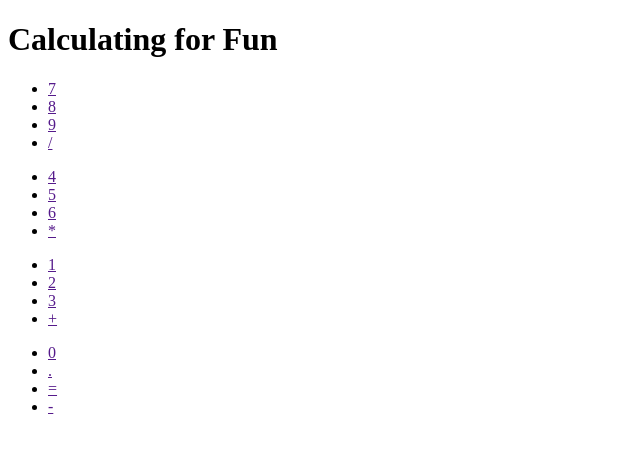
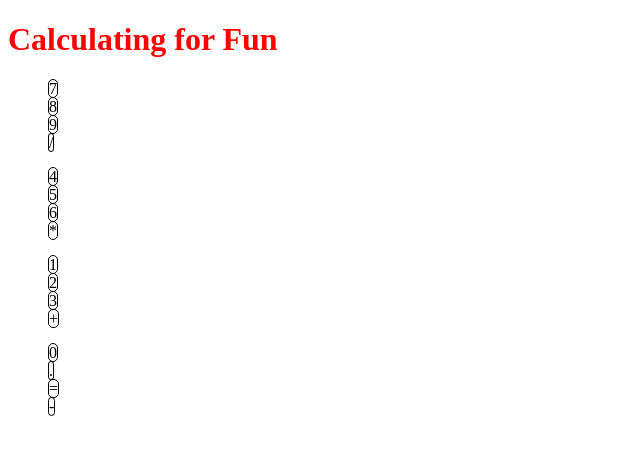
Before and after one commit to MicahBear/legendary-robot, a website: page public/index.html in a window 1280 px wide. Shown: the whole page, without its empty margins (0-640 px from the left). Drawn offline with Linux system fonts and the light colour scheme.

Commit message:
update to express static folder

```diff
--- a/public/app.js
+++ b/public/app.js
@@ -0,0 +1 @@
+document.querySelector('#calculator-window')
--- a/public/index.html
+++ b/public/index.html
@@ -4,7 +4,7 @@
     <meta charset="UTF-8" />
     <meta http-equiv="X-UA-Compatible" content="IE=edge" />
     <meta name="viewport" content="width=device-width, initial-scale=1.0" />
-    <link rel="stylesheet" type="text/css" href="/public/style.css" />
+    <link rel="stylesheet" href="../style.css" />
     <title>Document</title>
   </head>
   <body>
@@ -15,34 +15,34 @@
         <div id="button_container">
           <div class="first_row">
             <ul class="">
-              <li class="button_holder"><a href="">7</a></li>
-              <li class="button_holder"><a href="">8</a></li>
-              <li class="button_holder"><a href="">9</a></li>
-              <li class="button_holder"><a href="">/</a></li>
+              <li class="button_holder"><a class="number">7</a></li>
+              <li class="button_holder"><a class="number">8</a></li>
+              <li class="button_holder"><a class="number">9</a></li>
+              <li class="button_holder"><a class="number">/</a></li>
             </ul>
           </div>
           <div class="second_row">
             <ul class="">
-              <li class="button_holder"><a href="">4</a></li>
-              <li class="button_holder"><a href="">5</a></li>
-              <li class="button_holder"><a href="">6</a></li>
-              <li class="button_holder"><a href="">*</a></li>
+              <li class="button_holder"><a class="number">4</a></li>
+              <li class="button_holder"><a class="number">5</a></li>
+              <li class="button_holder"><a class="number">6</a></li>
+              <li class="button_holder"><a class="number">*</a></li>
             </ul>
           </div>
           <div class="third_row">
             <ul class="">
-              <li class="button_holder"><a href="">1</a></li>
-              <li class="button_holder"><a href="">2</a></li>
-              <li class="button_holder"><a href="">3</a></li>
-              <li class="button_holder"><a href="">+</a></li>
+              <li class="button_holder"><a class="number">1</a></li>
+              <li class="button_holder"><a class="number">2</a></li>
+              <li class="button_holder"><a class="number">3</a></li>
+              <li class="button_holder"><a class="number">+</a></li>
             </ul>
           </div>
           <div class="bottom_row">
             <ul class="">
-              <li class="button_holder"><a href="">0</a></li>
-              <li class="button_holder"><a href="">.</a></li>
-              <li class="button_holder"><a href="">=</a></li>
-              <li class="button_holder"><a href="">-</a></li>
+              <li class="button_holder"><a class="number">0</a></li>
+              <li class="button_holder"><a class="number">.</a></li>
+              <li class="button_holder"><a class="number">=</a></li>
+              <li class="button_holder"><a class="number">-</a></li>
             </ul>
           </div>
         </div>
--- a/public/style.css
+++ b/public/style.css
@@ -0,0 +1,15 @@
+* {
+  box-sizing: border-box;
+}
+h1 {
+  color: red;
+}
+ul {
+  list-style: none;
+}
+
+a {
+  text-decoration: none;
+  border: 1px solid black;
+  border-radius: 5px;
+}
--- a/server.js
+++ b/server.js
@@ -1,11 +1,13 @@
 const express = require('express');
 const app = express();
-const PORT = process.env.PORT || 5000
+const PORT = 2121
 require('dotenv').config()
 
 
-app.use(express.static('public'))
+app.use(express.static(__dirname + '/public'))
 
 app.listen(PORT, () => {
     console.log(`Server running on port ${PORT}`)
+    console.log(__dirname)
+    console.log(__filename)
 })
```
